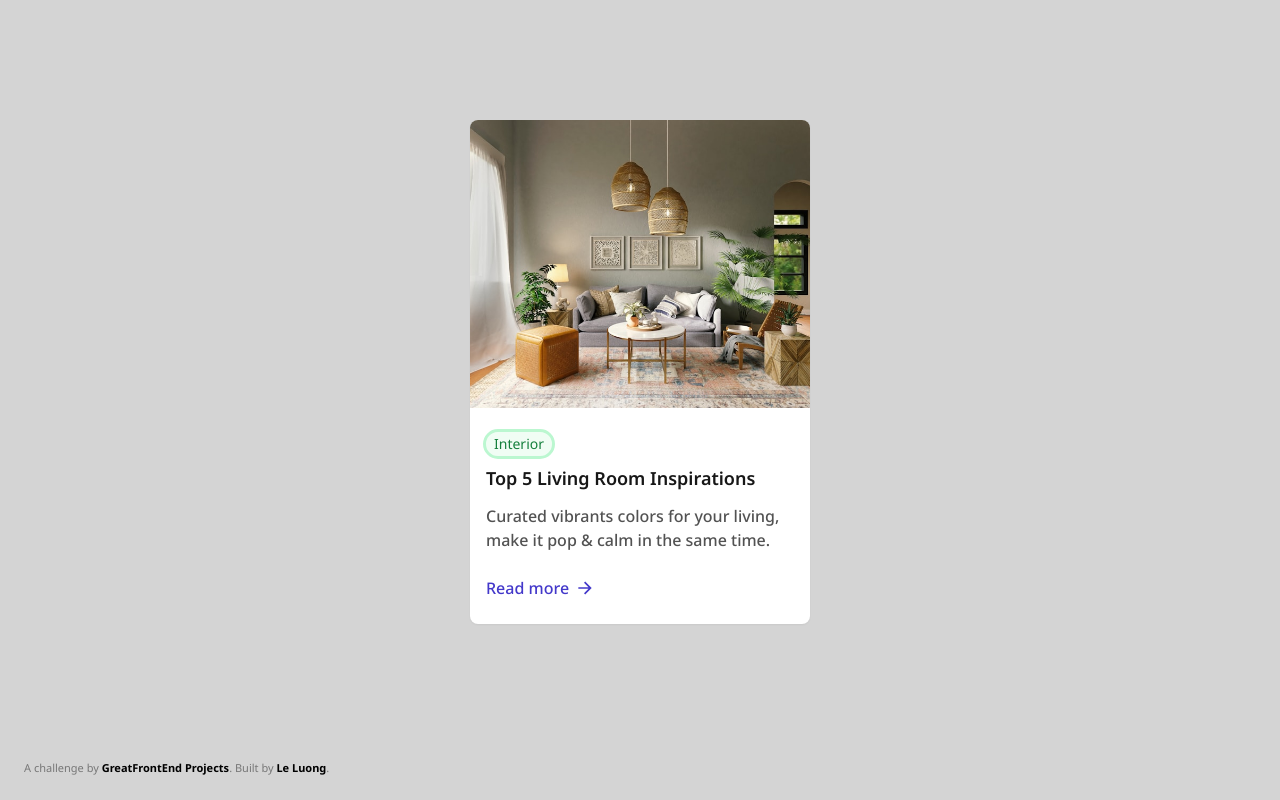
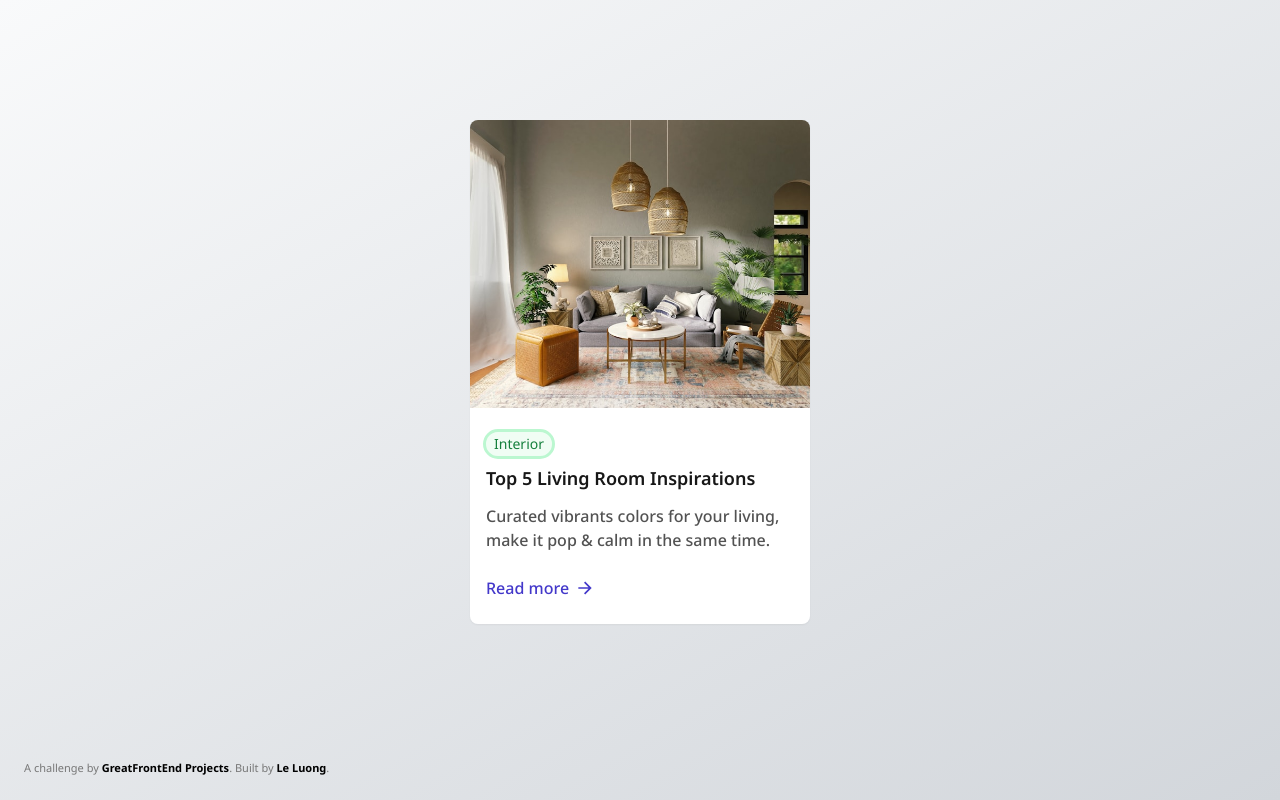
Before and after one commit to thienle1199/thienle1199.github.io, a plain HTML site: page index.html in a window 1280 px wide. Drawn offline with nearby package versions, Linux system fonts and the light colour scheme.

Commit message:
update bg gradient

```diff
--- a/css/style.css
+++ b/css/style.css
@@ -29,3 +29,7 @@ body {
   color: #000;
   font-weight: bold;
 }
+
+.bg-gradient {
+  background: linear-gradient(150.076deg, #F9FAFB 0%, #D2D6DB 100%);
+}
--- a/index.html
+++ b/index.html
@@ -23,14 +23,14 @@
       /* You may write styles inside this <style> tag or within `css/style.css`. */
     </style>
   </head>
-  <body class="bg-neutral-300">
+  <body class="bg-gradient">
     <!-- Add your site or application content here -->
     <div class="mx-auto container flex justify-center">
-        <div class="w-[340px] bg-white flex flex-col rounded-lg overflow-hidden shadow-sm mt-[120px]">
+        <div class="w-[340px] flex flex-col rounded-lg overflow-hidden shadow-sm mt-[120px]">
           <img class="h-[288px] w-[340px] object-cover" src="/img/spacejoy-YqFz7UMm8qE-unsplash.jpg" alt="living-room">
-          <div class="py-6 px-4 flex flex-col gap-3">
+          <div class="py-6 px-4 flex flex-col gap-3 bg-white">
             <div class="flex flex-col gap-2">
-              <span class="bg-green-50 text-sm outline outline-green-200 text-green-700 rounded-full w-fit px-2 py-[2px]">Interior</span>
+              <span class="bg-green-50 text-sm outline outline-[3px] outline-green-200 text-green-700 rounded-full w-fit px-2 py-[2px]">Interior</span>
               <h3 class="text-lg font-semibold text-neutral-900">Top 5 Living Room Inspirations</h3>
             </div>
             <div class="flex flex-col gap-6 font-medium">
```
